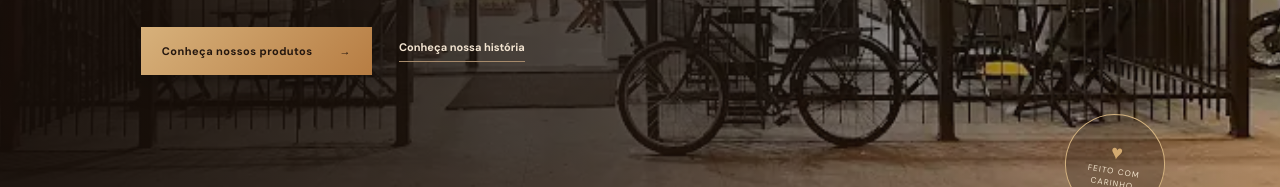
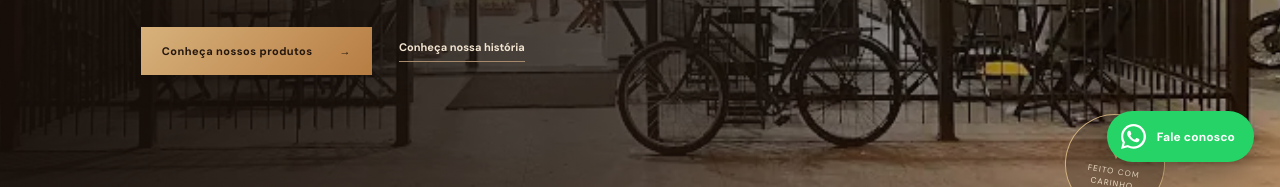
Before and after one commit to lucasaarj/Panificadora_Condadense, a plain HTML site: page index.html in a window 1280 px wide. Shown: the part 613-800 px from the top of the page. Drawn offline with nearby package versions, Linux system fonts and the light colour scheme.

Commit message:
Estiliza botão flutuante do WhatsApp

```diff
--- a/style.css
+++ b/style.css
@@ -168,3 +168,12 @@ a{color:inherit;text-decoration:none}
 .map-frame iframe{width:100%;height:100%;border:0;display:block}
 @media(max-width:850px){.location-details{grid-template-columns:1fr;gap:38px;padding-top:75px;padding-bottom:80px}.map-frame{height:390px}}
 @media(max-width:480px){.hours-list div{display:grid;gap:2px}.hours-list dd{text-align:left}.map-frame{height:330px}}
+
+
+/* Botão flutuante de contato pelo WhatsApp */
+.whatsapp-float{position:fixed;right:26px;bottom:25px;z-index:50;display:flex;align-items:center;gap:11px;padding:13px 19px 13px 14px;border-radius:999px;background:#25D366;color:#fff;box-shadow:0 8px 28px rgba(0,0,0,.32);font:700 12px var(--sans);letter-spacing:.01em;transition:transform .2s ease,box-shadow .2s ease,background .2s ease}
+.whatsapp-float:hover{background:#1fbd5b;transform:translateY(-3px);box-shadow:0 12px 32px rgba(0,0,0,.38)}
+.whatsapp-float:focus-visible{outline:3px solid #fff;outline-offset:4px}
+.whatsapp-float svg{width:25px;height:25px;flex:0 0 25px}
+@media(max-width:650px){.whatsapp-float{right:16px;bottom:16px;padding:14px;border-radius:50%;width:56px;height:56px;justify-content:center}.whatsapp-float span{position:absolute;width:1px;height:1px;padding:0;margin:-1px;overflow:hidden;clip:rect(0,0,0,0);white-space:nowrap;border:0}.whatsapp-float svg{width:28px;height:28px}}
+@media(prefers-reduced-motion:reduce){.whatsapp-float{transition:none}}
```
